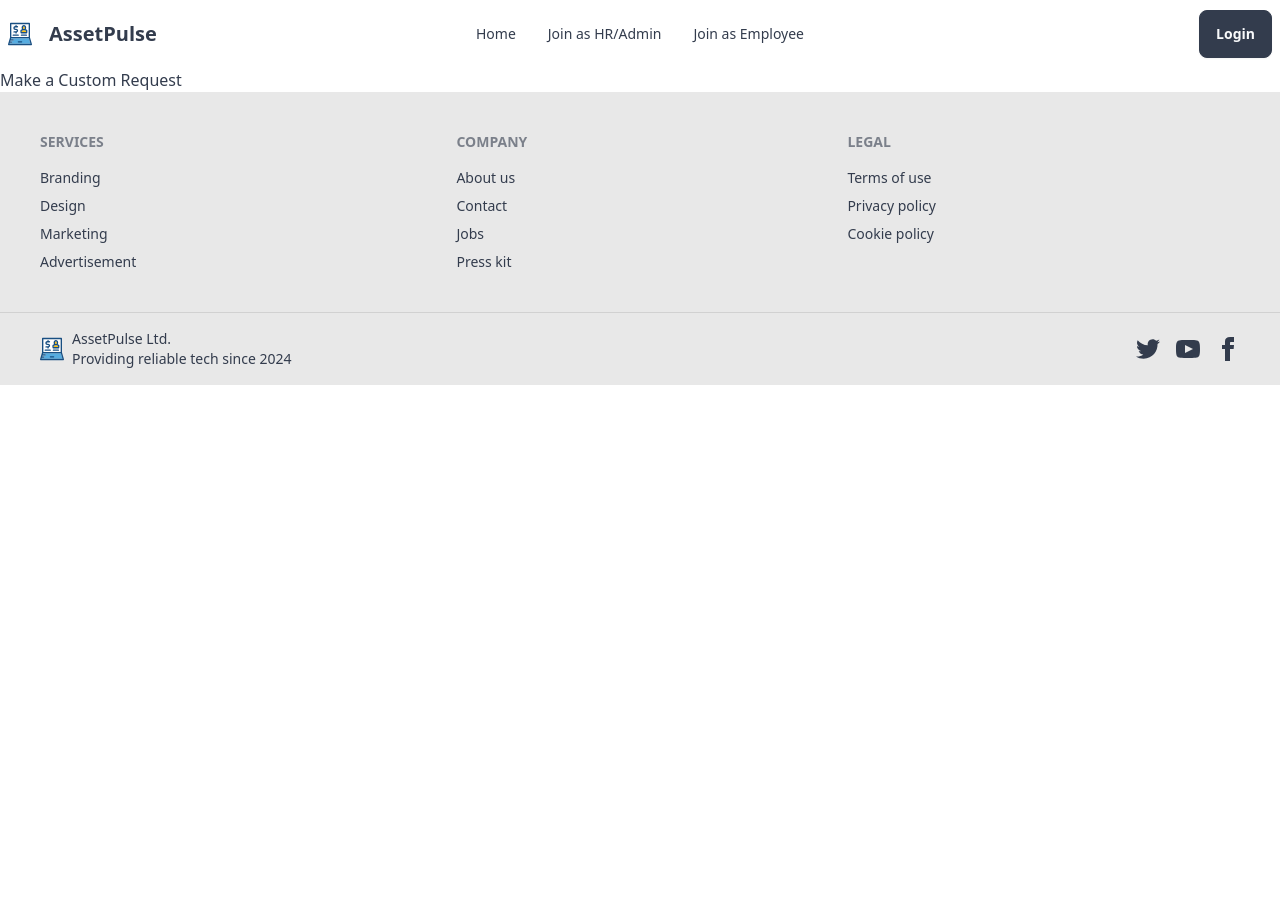
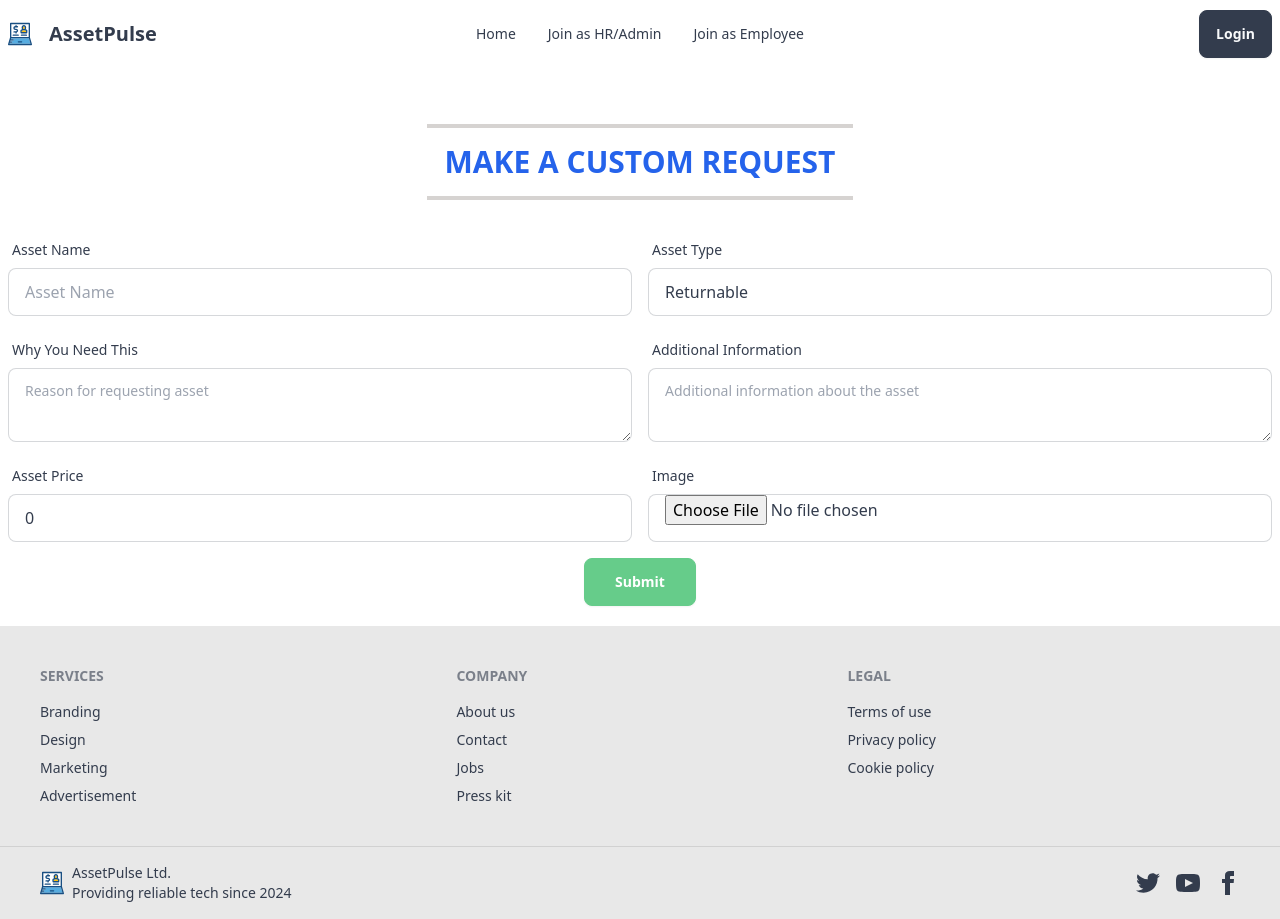
Before and after one commit to hmsmiraz/AssetPulse, a React (Vite) app: page /CustomReq in a window 1280 px wide. Before the commit the page ends 800 px from the top, so only its background shows below. Built offline with nearby package versions, Linux system fonts and the light colour scheme; no server answers.

Commit message:
added custom req form

```diff
--- /dev/null
+++ b/src/Hooks/useAsset.jsx
@@ -0,0 +1,17 @@
+import { useQuery } from "@tanstack/react-query";
+import useAxiosPublic from "./useAxiosPublic";
+
+const useAsset = () => {
+    const axiosPublic = useAxiosPublic();
+    const {data: assets = [], isPending: loading, refetch } = useQuery({
+      queryKey: ["assets"],
+      queryFn: async() =>{
+        const res = await axiosPublic.get('/assets');
+        // console.log(assets);
+        return res.data;
+      }
+    })
+    return [assets, loading, refetch];
+};
+
+export default useAsset;
--- a/src/Pages/Login/Login.jsx
+++ b/src/Pages/Login/Login.jsx
@@ -8,14 +8,14 @@ const Login = () => {
     const form = e.target;
     const email = form.email.value;
     const password = form.password.value;
-    console.log(email, password);
+    // console.log(email, password);
     signIn(email, password)
       .then((result) => {
         const user = result.user;
         console.log(user);
       })
-      .then((err) => {
-        console.log(err);
+      .then(() => {
+        //console.log(err);
       });
   };
   return (
--- a/src/Pages/UserPages/CustomReq/CustomReq.jsx
+++ b/src/Pages/UserPages/CustomReq/CustomReq.jsx
@@ -1,8 +1,119 @@
+import { useForm } from "react-hook-form";
+import SharedTitle from "../../../Shared/SharedTitle";
+import useAxiosPublic from "../../../Hooks/useAxiosPublic";
 
 const CustomReq = () => {
+  const {
+    // reset,
+    register,
+    handleSubmit,
+    formState: { errors },
+  } = useForm({
+    defaultValues: {
+      name: "",
+      type: "returnable",
+      reason: "",
+      additionalInfo: "",
+      price: 0,
+      image: "",
+    },
+  });
+  const axiosPublic = useAxiosPublic();
+  const onSubmit = async (data) => {
+    console.log("Asset data:", data);
+  };
+
   return (
-    <div>
-      <h2>Make a Custom Request</h2>
+    <div className="my-5">
+      <SharedTitle heading={"Make a Custom Request"}></SharedTitle>
+      <form onSubmit={handleSubmit(onSubmit)}>
+        <div className="grid grid-cols-1 md:grid-cols-2 gap-4 mx-2">
+          <div className="form-control w-full">
+            <label className="label">
+              <span className="label-text">Asset Name</span>
+            </label>
+            <input
+              type="text"
+              placeholder="Asset Name"
+              {...register("name", { required: true })}
+              className="input input-bordered w-full"
+            />
+            {errors.name && (
+              <span className="error">Asset name is required</span>
+            )}
+          </div>
+          <div className="form-control w-full">
+            <label className="label">
+              <span className="label-text">Asset Type</span>
+            </label>
+            <select
+              {...register("type", { required: true })}
+              className="input input-bordered w-full"
+            >
+              <option value="returnable">Returnable</option>
+              <option value="nonReturnable">Non-returnable</option>
+            </select>
+            {errors.type && (
+              <span className="error">Asset type is required</span>
+            )}
+          </div>
+          <div className="form-control w-full">
+            <label className="label">
+              <span className="label-text">Why You Need This</span>
+            </label>
+            <textarea
+              placeholder="Reason for requesting asset"
+              {...register("reason", { required: true })}
+              className="textarea textarea-bordered w-full"
+            ></textarea>
+            {errors.reason && <span className="error">Reason is required</span>}
+          </div>
+          <div className="form-control w-full">
+            <label className="label">
+              <span className="label-text">Additional Information</span>
+            </label>
+            <textarea
+              placeholder="Additional information about the asset"
+              {...register("additionalInfo", { required: true })}
+              className="textarea textarea-bordered w-full"
+            ></textarea>
+            {errors.additionalInfo && (
+              <span className="error">additionalInfo is required</span>
+            )}
+          </div>
+          <div className="form-control w-full">
+            <label className="label">
+              <span className="label-text">Asset Price</span>
+            </label>
+            <input
+              type="number"
+              min={0}
+              step={0.01}
+              placeholder="Asset Price"
+              {...register("price", { required: true })}
+              className="input input-bordered w-full"
+            />
+            {errors.price && (
+              <span className="error">Asset price is required</span>
+            )}
+          </div>
+          <div className="form-control w-full">
+            <label className="label">
+              <span className="label-text">Image</span>
+            </label>
+            <input
+              type="file"
+              {...register("image")}
+              className="input input-bordered w-full"
+            />
+          </div>
+        </div>
+        <div className="mt-4 flex justify-center ">
+          <button type="submit" className=" text-white btn btn-primary w-28">
+            Submit
+          </button>
+        </div>
+      </form>
     </div>
   );
 };
--- a/src/Pages/UserPages/UserHome/UserHome.jsx
+++ b/src/Pages/UserPages/UserHome/UserHome.jsx
@@ -1,5 +1,8 @@
+import useAsset from "../../../Hooks/UseAsset";
 
 const UserHome = () => {
+    const [asset] = useAsset();
+    console.log(asset)
     return (
         <div>
             <h2 className="text-center font-3xl">UserHome</h2>
```
Also changed, not shown: src/Pages/AddAsset/AddAsset.jsx (+0 -10 lines).
